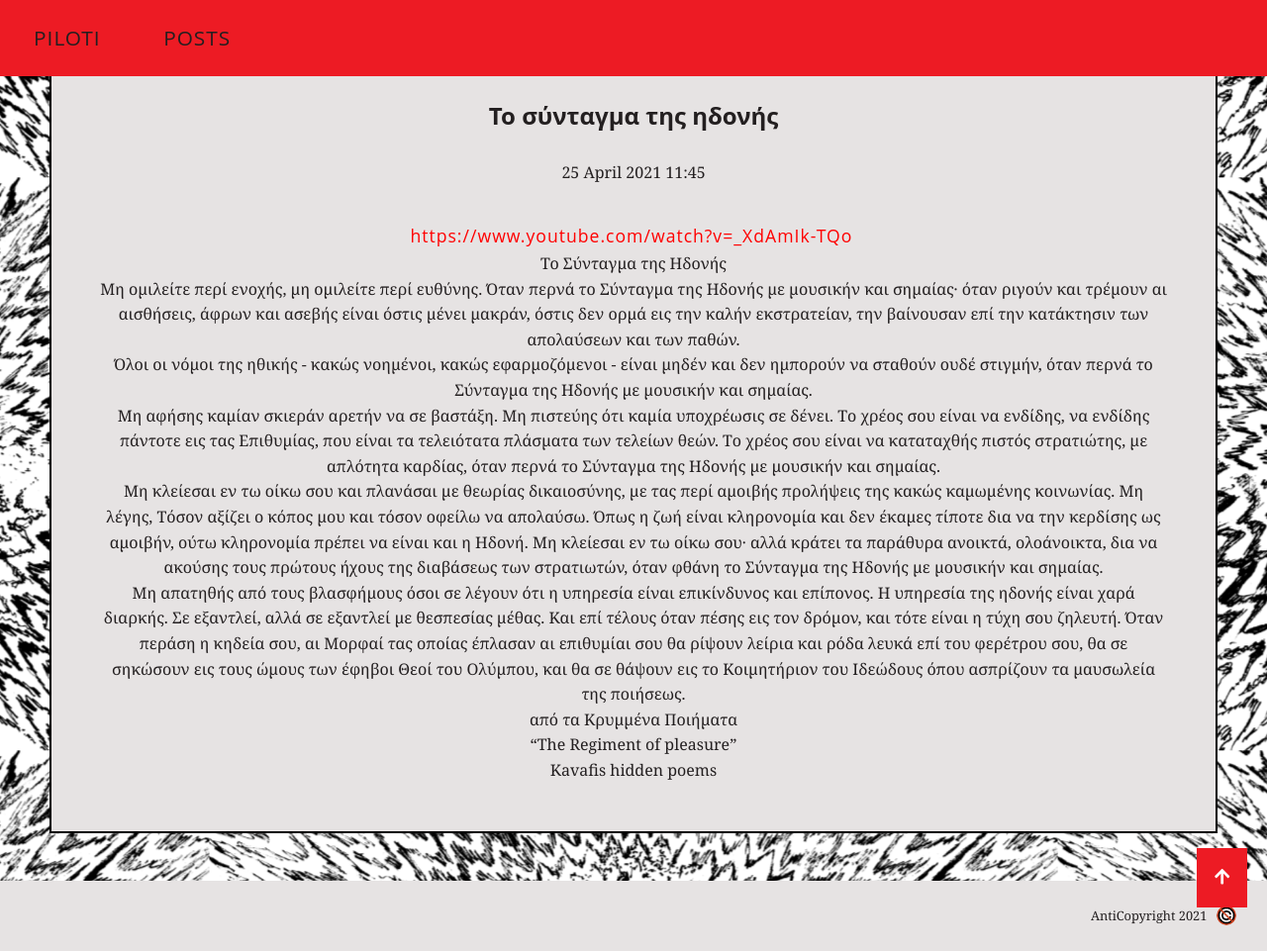
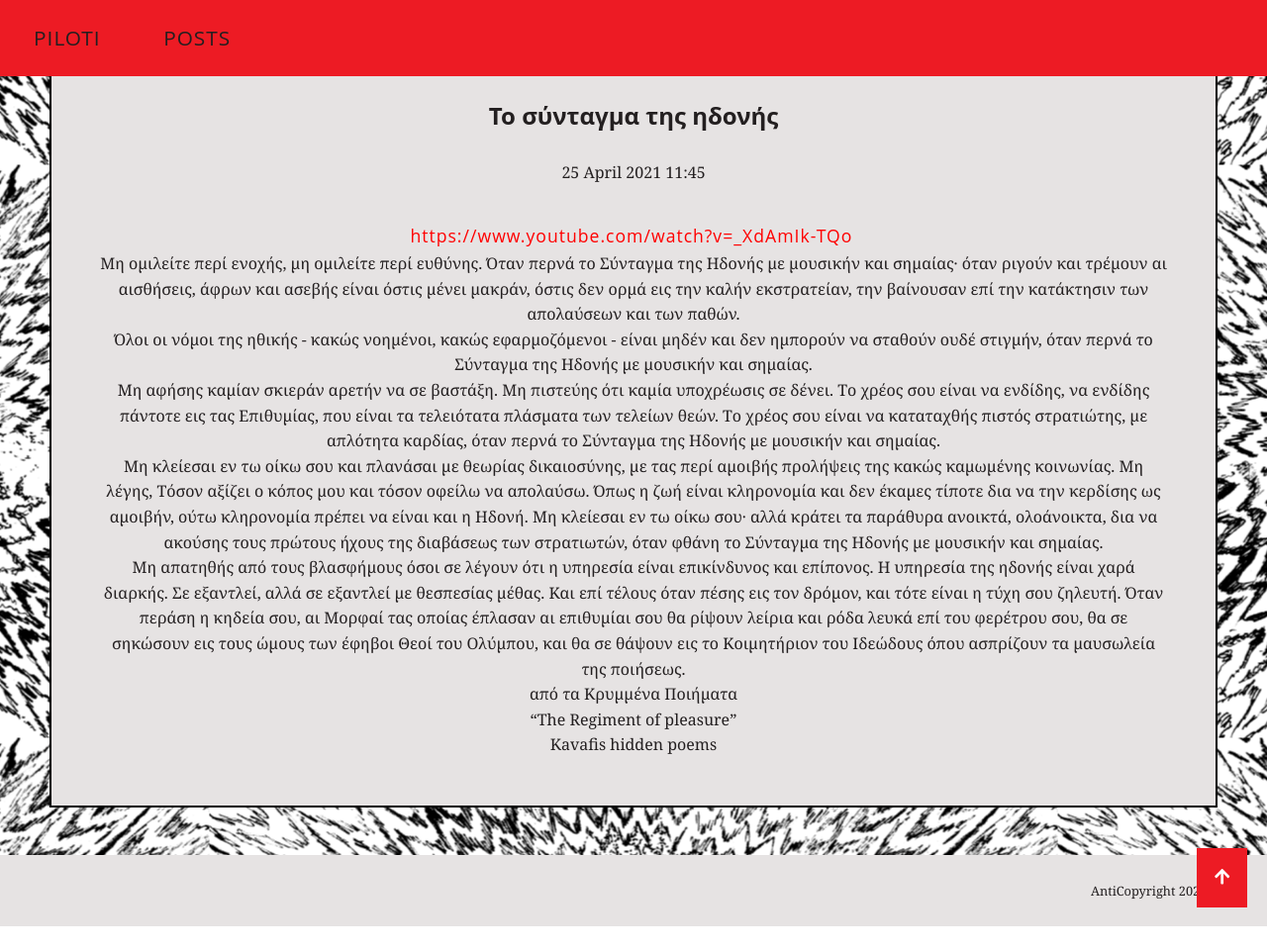
Before and after one commit to colibreradio/piloti, a Jekyll site: the page built from _posts/2021-04-25-το-σύνταγμα-της-ηδονής.md, in a window 1280 px wide and 961 px high. Shown: the whole window at 99% size. Built offline with Jekyll 4.4.1, drawn with Linux system fonts in a browser that asks for light colours; nearby versions of some CDN libraries; a script that is not in the unit is left out.

Commit message:
Update Posts “2021-04-25-το-σύνταγμα-της-ηδονής”

```diff
--- a/_posts/2021-04-25-το-σύνταγμα-της-ηδονής.md
+++ b/_posts/2021-04-25-το-σύνταγμα-της-ηδονής.md
@@ -5,13 +5,7 @@ categories: post
 date: 2021-04-25T11:45:23.103Z
 author: https://www.youtube.com/watch?v=_XdAmIk-TQo
 ---
-<!--StartFragment-->
-
-Το Σύνταγμα της Hδονής
-
 Mη ομιλείτε περί ενοχής, μη ομιλείτε περί ευθύνης. Όταν περνά το Σύνταγμα της Hδονής με μουσικήν και σημαίας· όταν ριγούν και τρέμουν αι αισθήσεις, άφρων και ασεβής είναι όστις μένει μακράν, όστις δεν ορμά εις την καλήν εκστρατείαν, την βαίνουσαν επί την κατάκτησιν των απολαύσεων και των παθών.
-
-<!--EndFragment-->
 
 Όλοι οι νόμοι της ηθικής - κακώς νοημένοι, κακώς εφαρμοζόμενοι - είναι μηδέν και δεν ημπορούν να σταθούν ουδέ στιγμήν, όταν περνά το Σύνταγμα της Hδονής με μουσικήν και σημαίας.
 
```
